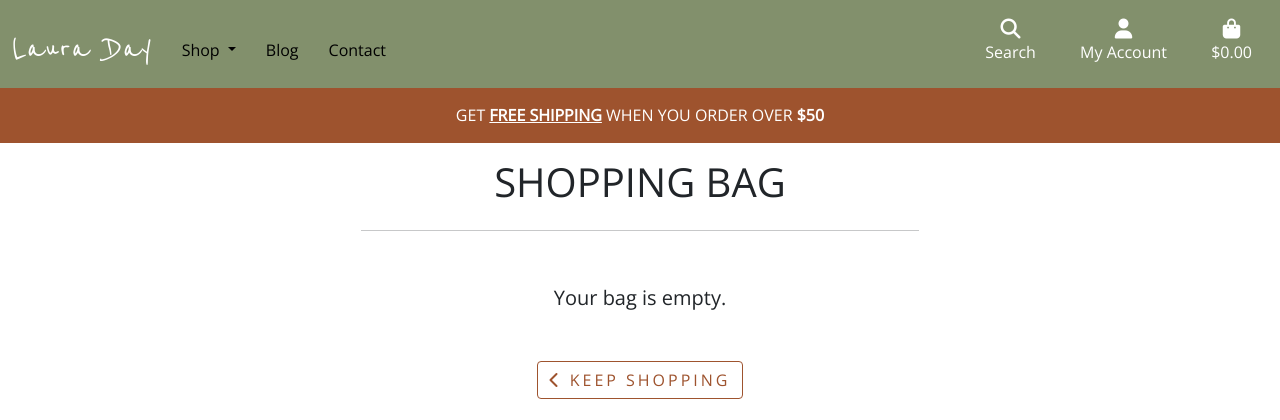
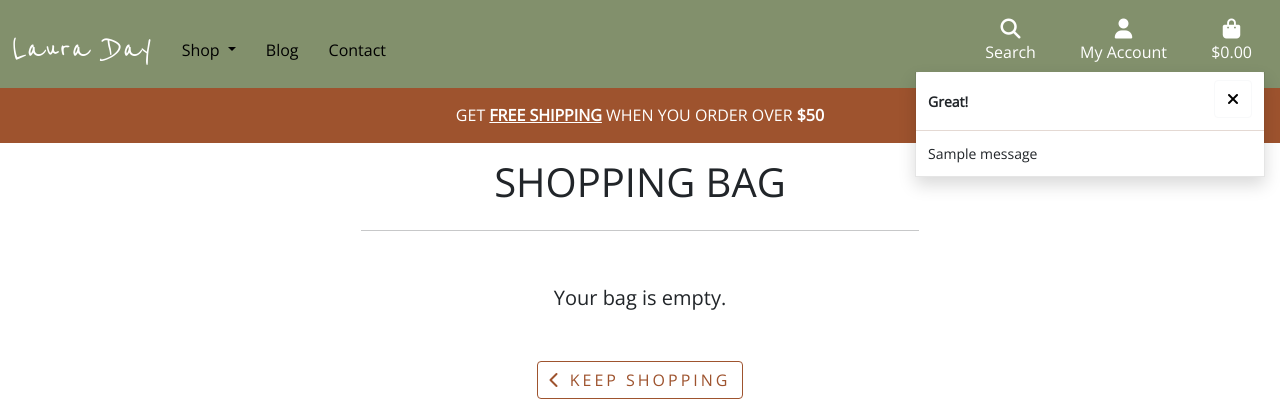
Before and after one commit to Josefinekihlstrom/LauraDay, a Django app: page /bag/ in a window 1280 px wide. Shown: the top 420 px of the page. Run offline with Django 3.2, Linux system fonts and the light colour scheme; tables that the repository leaves empty hold one stand-in row (values such as "Sample post"); one stand-in notice (Sample message) is shown; some libraries are stand-ins or nearby versions.

Commit message:
Added toast message templates

```diff
--- a/bag/views.py
+++ b/bag/views.py
@@ -1,4 +1,6 @@
 from django.shortcuts import render, redirect, reverse, HttpResponse
+from django.contrib import messages
+from products.models import Product
 
 
 def view_bag(request):
@@ -10,6 +12,7 @@ def view_bag(request):
 def add_to_bag(request, item_id):
     """ Add quantity of a product to the shopping bag """
 
+    product = Product.objects.get(pk=item_id)
     quantity = int(request.POST.get('quantity'))
     redirect_url = request.POST.get('redirect_url')
     bag = request.session.get('bag', {})
@@ -20,6 +23,7 @@ def add_to_bag(request, item_id):
     # else it adds the product
     else:
         bag[item_id] = quantity
+        messages.success(request, f'{product.name} was added to your shopping bag.')
 
     request.session['bag'] = bag
     return redirect(redirect_url)
--- a/lauraday/settings.py
+++ b/lauraday/settings.py
@@ -74,6 +74,8 @@ TEMPLATES = [
         },
     },
 ]
+
+MESSAGE_STORAGE = 'django.contrib.messages.storage.session.SessionStorage'
 
 
 # following code is from django allauth installation
--- a/static/css/base.css
+++ b/static/css/base.css
@@ -102,6 +102,32 @@ body {
 
 .footer-logo {
     font-size: 45px;
+}
+
+
+/* ------------------------------------------- toast messages */
+
+.message-container {
+    position: fixed;
+    top: 72px;
+    right: 15px;
+    z-index: 999999999;
+}
+
+.custom-toast {
+    overflow: visible;
+}
+
+.toast-capper {
+    height: 4px;
+}
+
+.toast-header {
+    justify-content: space-between;
+}
+
+.btn-light {
+    background-color: white !important;
 }
 
 
--- a/templates/base.html
+++ b/templates/base.html
@@ -159,7 +159,9 @@
         {% if messages %}
             <!-- Messages -->
             <div class="message-container">
-
+                {% for message in messages %}
+                    {% include 'includes/toasts/toast_success.html' %}
+                {% endfor %}
             </div>
         {% endif %}
 
@@ -229,6 +231,10 @@
         </footer>
 
         {% block postloadjs %}
+            <script type="text/javascript">
+                // displays toast messages
+                $('.toast').toast('show');
+            </script>
         {% endblock %}
 
     </body>
--- /dev/null
+++ b/templates/includes/toasts/toast_success.html
@@ -0,0 +1,14 @@
+<div class="toast custom-toast rounded-0 border-top-0" data-autohide="false">
+    <div class="arrow-up arrow-success"></div>
+    <div class="toast-header bg-white text-dark">
+        <strong class="mr-auto">Great!</strong>
+        <button type="button" class="ml-2 mb-1 close btn btn-light" data-dismiss="toast" aria-label="Close">
+            <span aria-hidden="true">
+                <i class="fas fa-times"></i>
+            </span>
+        </button>
+    </div>
+    <div class="toast-body bg-white">
+        {{ message }}
+    </div>
+</div>
```
Also changed, not shown: templates/includes/toasts/toast_error.html (added, +15 -0 lines), templates/includes/toasts/toast_info.html (added, +15 -0 lines), templates/includes/toasts/toast_warning.html (added, +15 -0 lines).
